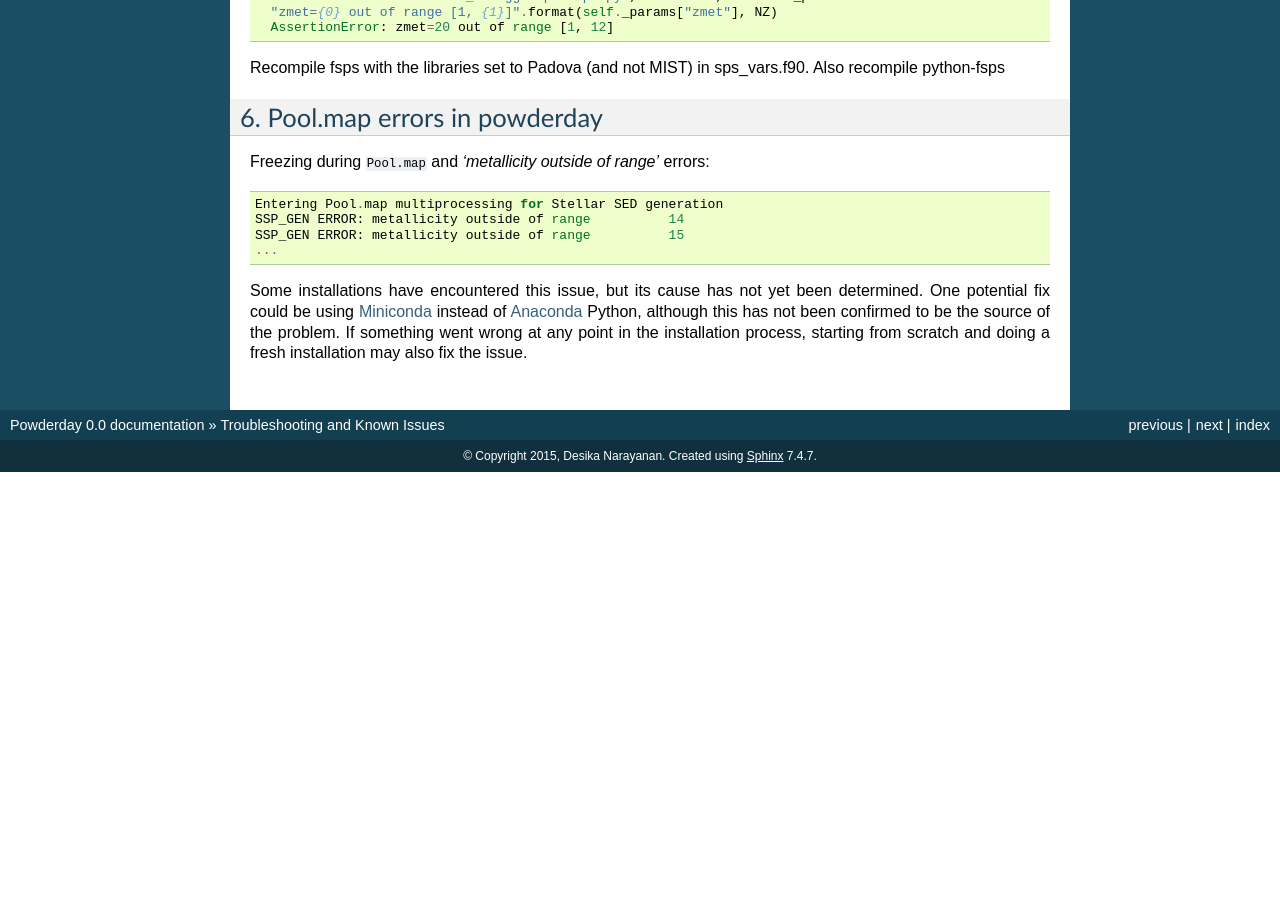
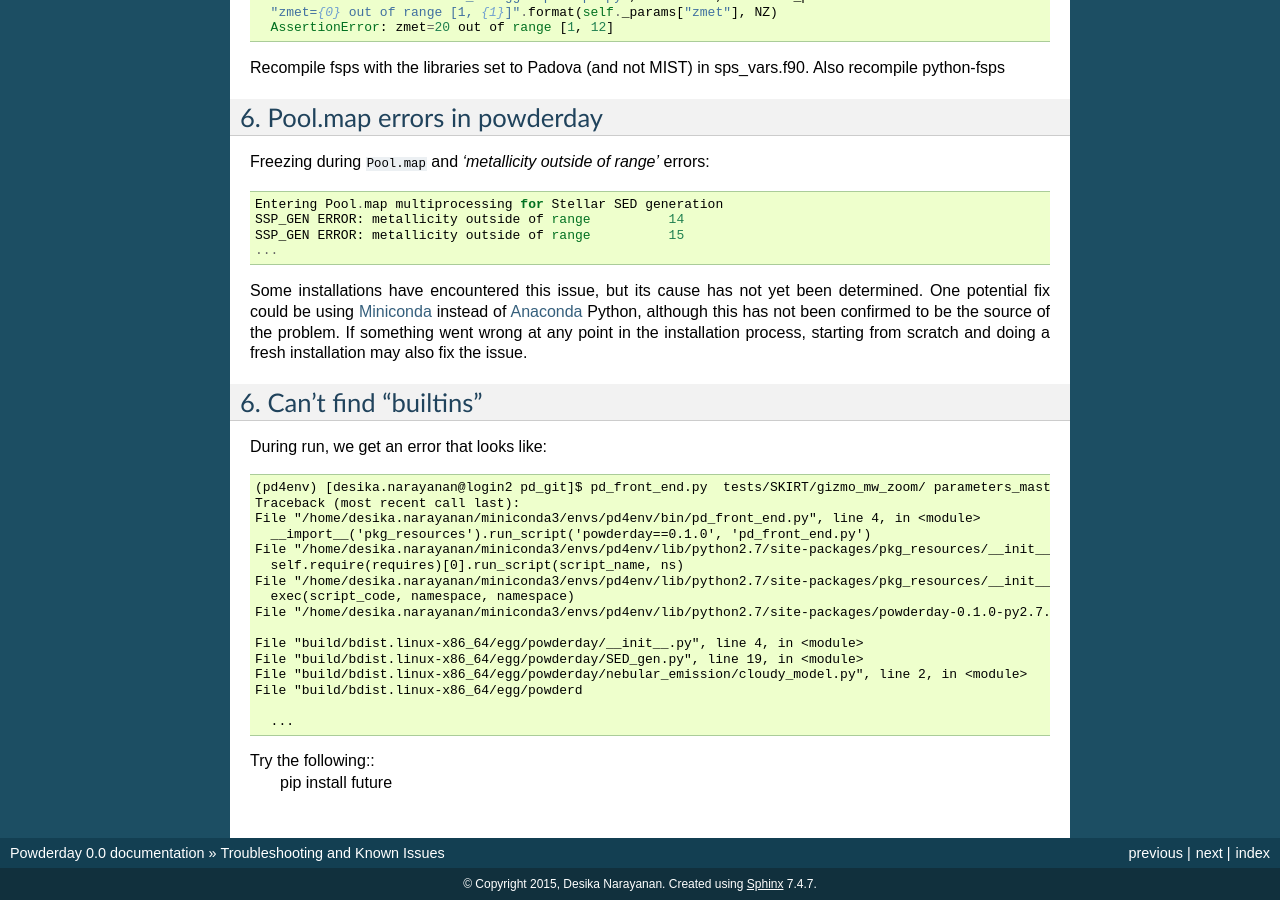
Before and after one commit to dnarayanan/powderday, a Sphinx documentation site: the page built from docs/troubleshooting.rst, in a window 1280 px wide and 900 px high, scrolled down 1894 px. Built offline with Sphinx 7.4.7, drawn with Linux system fonts in a browser that asks for light colours; before the commit the page ends 2366 px from its top, so only the background shows below that; some of the changed text lies outside the part shown.

Commit message:
builtins error added to troubleshooting docs

```diff
--- a/docs/troubleshooting.rst
+++ b/docs/troubleshooting.rst
@@ -115,3 +115,30 @@ determined. One potential fix could be using
 not been confirmed to be the source of the problem. If something went wrong at
 any point in the installation process, starting from scratch and doing a fresh
 installation may also fix the issue.
+
+
+6. Can't find "builtins"
+--------------
+
+During run, we get an error that looks like::
+
+
+  (pd4env) [desika.narayanan@login2 pd_git]$ pd_front_end.py  tests/SKIRT/gizmo_mw_zoom/ parameters_master_401 parameters_model_401
+  Traceback (most recent call last):
+  File "/home/desika.narayanan/miniconda3/envs/pd4env/bin/pd_front_end.py", line 4, in <module>
+    __import__('pkg_resources').run_script('powderday==0.1.0', 'pd_front_end.py')
+  File "/home/desika.narayanan/miniconda3/envs/pd4env/lib/python2.7/site-packages/pkg_resources/__init__.py", line 666, in run_script
+    self.require(requires)[0].run_script(script_name, ns)
+  File "/home/desika.narayanan/miniconda3/envs/pd4env/lib/python2.7/site-packages/pkg_resources/__init__.py", line 1469, in run_script
+    exec(script_code, namespace, namespace)
+  File "/home/desika.narayanan/miniconda3/envs/pd4env/lib/python2.7/site-packages/powderday-0.1.0-py2.7.egg/EGG-INFO/scripts/pd_front_end.py", line 7, in <module>
+
+  File "build/bdist.linux-x86_64/egg/powderday/__init__.py", line 4, in <module>
+  File "build/bdist.linux-x86_64/egg/powderday/SED_gen.py", line 19, in <module>
+  File "build/bdist.linux-x86_64/egg/powderday/nebular_emission/cloudy_model.py", line 2, in <module>
+  File "build/bdist.linux-x86_64/egg/powderd
+
+    ...
+
+Try the following::
+  pip install future
```
